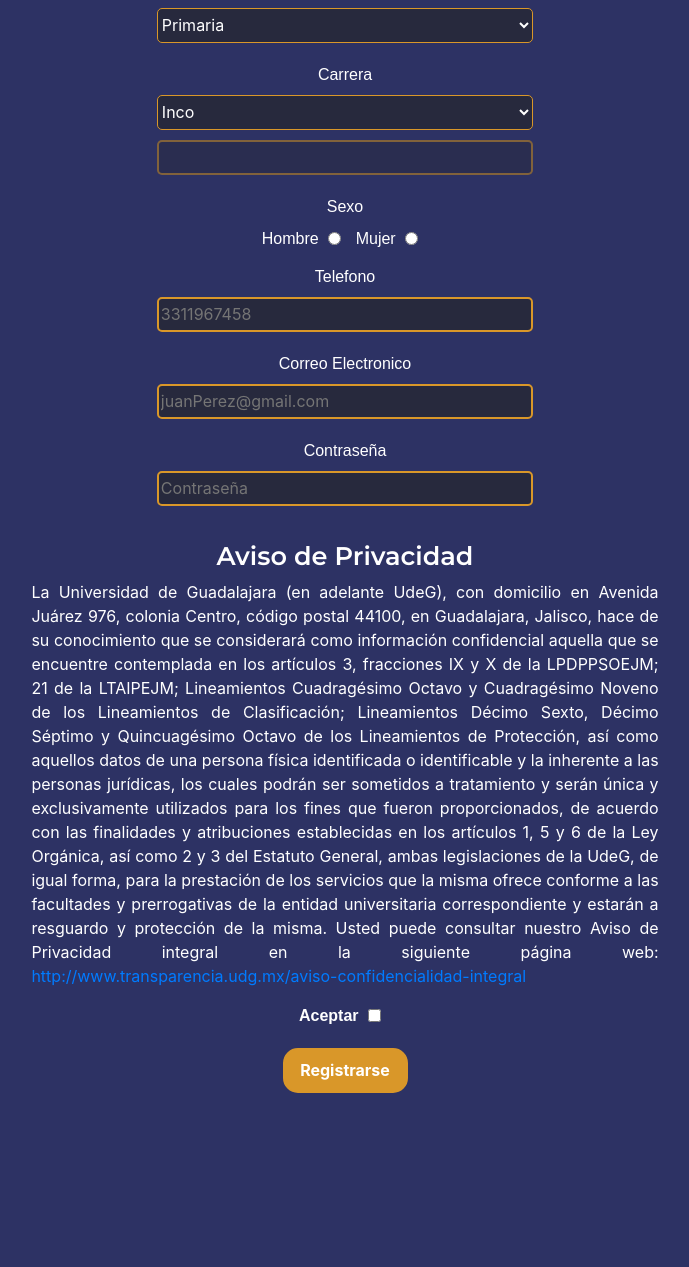
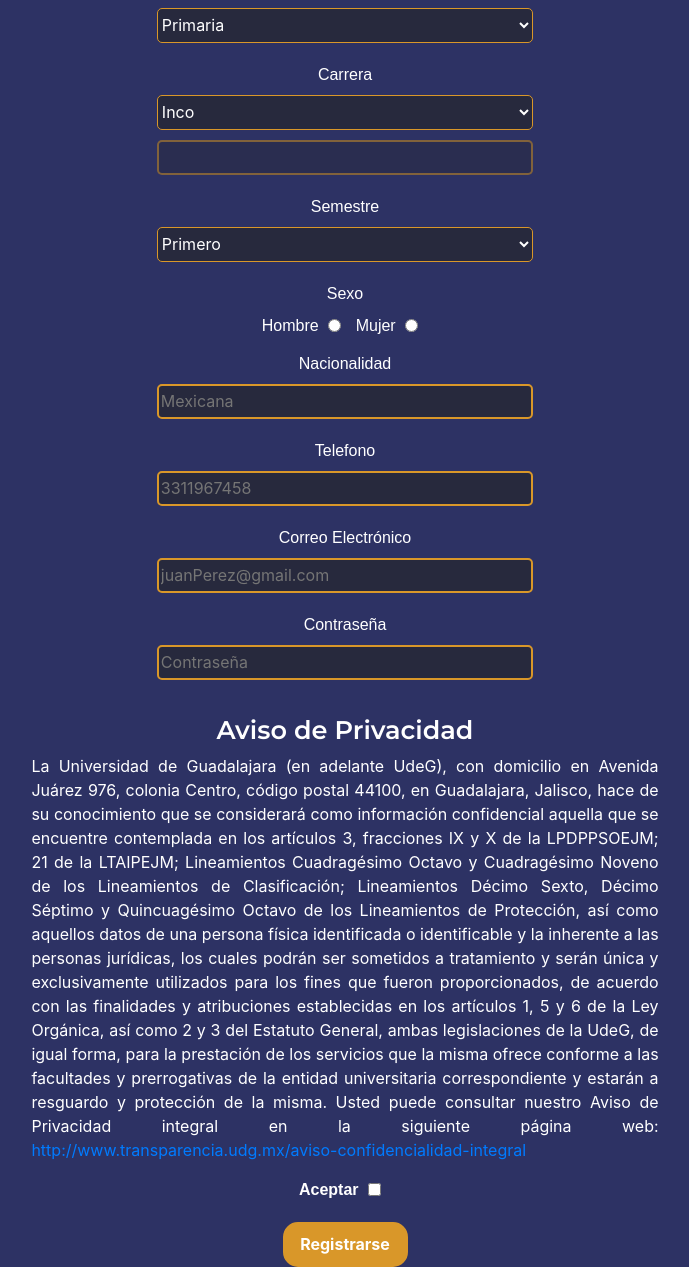
Before and after one commit to SamuelCeballos04/IGT, a Flask app: page /registro in a window 1280 px wide. Shown: the part 460-1727 px from the top of the page, without its empty margins (295-984 px from the left). Before the commit the page ends 1553 px from the top, so only its background shows below. Run offline with Flask 3, Linux system fonts and the light colour scheme; some libraries are stand-ins or nearby versions.

Commit message:
Registro

```diff
--- a/templates/registro.html
+++ b/templates/registro.html
@@ -72,6 +72,21 @@
                     <input type="text" name="otracarrera" class="campo" id="otro" disabled>
                 </li>
                 <li>
+                    <label for="semestre">Semestre</label><br>
+                    <select name="semestre" class="campo" id="semestre">
+                        <option value = "Primero">Primero</option>
+                        <option value = "Segundo">Segundo</option>
+                        <option value = "Tercero">Tercero</option>
+                        <option value = "Cuarto">Cuarto</option>
+                        <option value = "Quinto">Quinto</option>
+                        <option value = "Sexto">Sexto</option>
+                        <option value = "Septimo">Septimo</option>
+                        <option value = "Octavo">Octavo</option>
+                        <option value = "Noveno">Noveno</option>
+                        <option value = "Decimo">Decimo</option>
+                    </select>
+                </li>
+                <li>
                     <label for="sexo">Sexo</label><br>
                     <label for="Hombre" class="radio">Hombre</label>
                     <input type="radio" name="sexo" id="hombre" class="radio2" value="1" required>
@@ -79,11 +94,15 @@
                     <input type="radio" name="sexo" id="mujer" class="radio2" value="0">
                 </li>
                 <li>
+                    <label for="nacionalidad">Nacionalidad</label><br>
+                    <input type="text" name="nacionalidad" class="campo" placeholder = "Mexicana" maxlength="25" required>
+                </li>
+                <li>
                     <label for="telefono">Telefono</label><br>
                     <input type="text" name="telefono" class="campo" placeholder = "3311967458" maxlength="10">
                 </li>
                 <li>
-                    <label for="correo">Correo Electronico</label><br>
+                    <label for="correo">Correo Electrónico</label><br>
                     <input type="email" name="correo" class="campo" placeholder = "juanPerez@gmail.com" maxlength="40" required>
                 </li>
                 <li>
```
